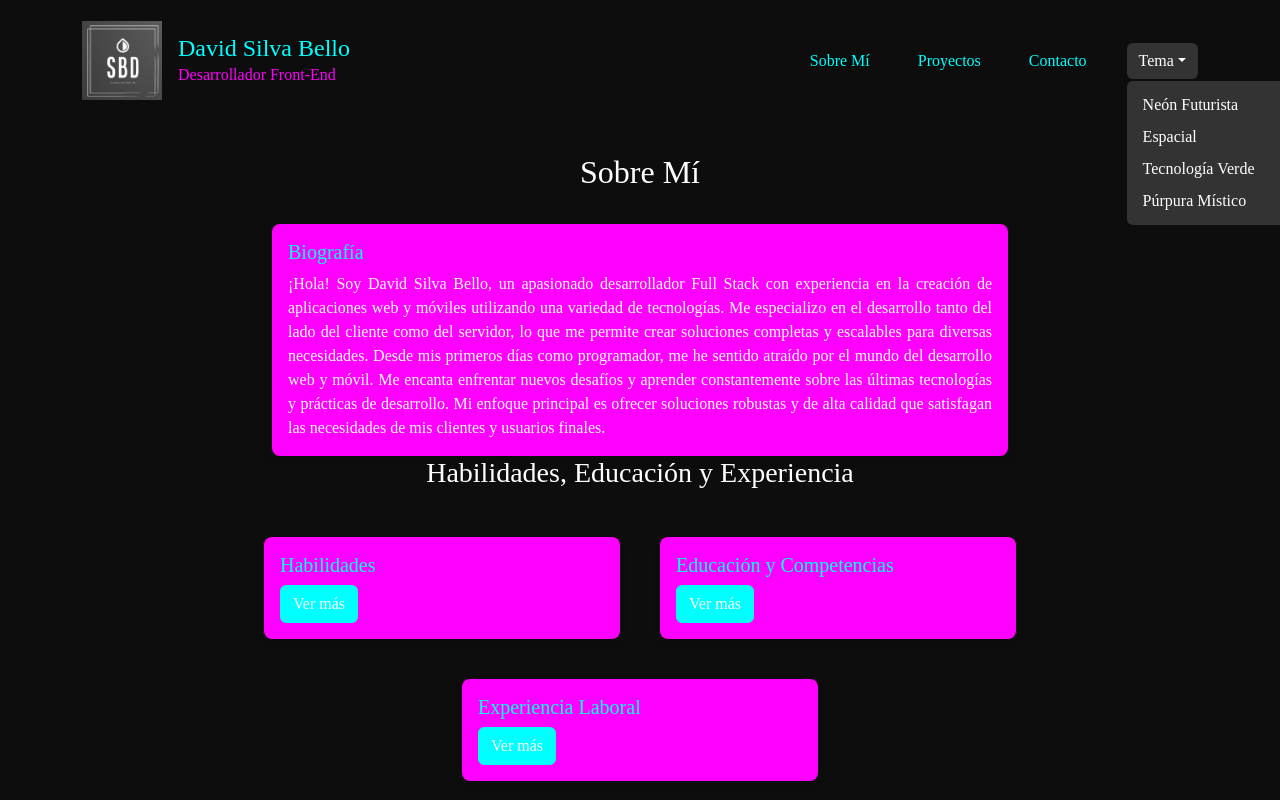
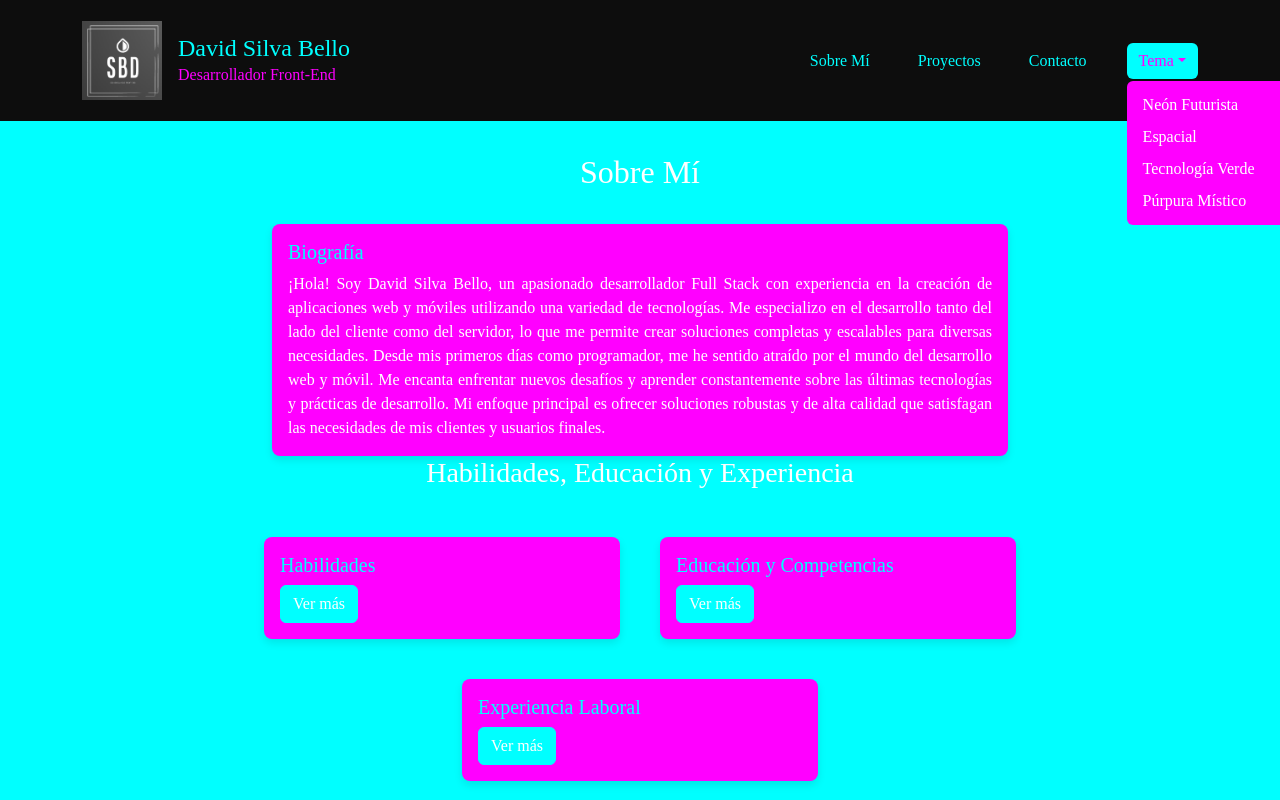
Before and after one commit to Eldavi5/my-portafolio, a React (Create React App) app: page / in a window 1280 px wide. Both pictures are taken after a click on the button "Tema". Built offline with nearby package versions, Linux system fonts and the light colour scheme.

Commit message:
nuevo estilo

```diff
--- a/src/components/About.js
+++ b/src/components/About.js
@@ -60,7 +60,7 @@ export const About = () => {
     ];
 
     return (
-        <section id="about" className="about-section" style={{ backgroundColor: colors.background }}>
+        <section id="about" className="about-section" style={{ backgroundColor: colors.primary }}>
             <Container>
                 <h2 style={{ color: colors.text }}>Sobre Mí</h2>
                 <Row className="justify-content-center">
--- a/src/components/Contact.js
+++ b/src/components/Contact.js
@@ -27,7 +27,7 @@ export const Contact = () => {
     <section
       id="contact"
       className="contact-section"
-      style={{ backgroundColor: colors.background }}
+      style={{ backgroundColor: colors.primary }}
     >
       <Container>
         <h2 style={{ color: colors.text }}>Contacto</h2>
--- a/src/components/Footer.js
+++ b/src/components/Footer.js
@@ -8,7 +8,7 @@ export const Footer = () => {
     const currentYear = new Date().getFullYear();
 
     return (
-        <footer className="footer" style={{ backgroundColor: colors.primary, color: colors.text }}>
+        <footer className="footer" style={{ backgroundColor: colors.background, color: colors.text }}>
             <Container>
                 <p>&copy; {currentYear} David Silva Bello. Todos los derechos reservados.</p>
             </Container>
--- a/src/components/Header.js
+++ b/src/components/Header.js
@@ -1,11 +1,11 @@
 import React, { useContext } from 'react';
 import { Navbar, Nav, Container, Dropdown } from 'react-bootstrap';
-import { ThemeContext } from '../context/ThemeContext';  // Importa el contexto del tema
+import { ThemeContext } from '../context/ThemeContext';
 import Logo from '../images/Logo.png';
 import '../styles/Header.scss';
 
 export const Header = () => {
-    const { colors, handlePaletteChange } = useContext(ThemeContext);  // Usa el contexto del tema
+    const { colors, handlePaletteChange } = useContext(ThemeContext);
 
     return (
         <header style={{ backgroundColor: colors.background, color: colors.text }}>
@@ -26,14 +26,38 @@ export const Header = () => {
                             <Nav.Link href="#contact" style={{ color: colors.primary }}>Contacto</Nav.Link>
                         </Nav>
                         <Dropdown className="theme-dropdown">
-                            <Dropdown.Toggle variant="secondary" id="dropdown-basic">
+                            <Dropdown.Toggle
+                                variant="secondary"
+                                id="dropdown-basic"
+                                style={{ backgroundColor: colors.primary, color: colors.secondary }}
+                            >
                                 Tema
                             </Dropdown.Toggle>
-                            <Dropdown.Menu>
-                                <Dropdown.Item onClick={() => handlePaletteChange('neon')}>Neón Futurista</Dropdown.Item>
-                                <Dropdown.Item onClick={() => handlePaletteChange('space')}>Espacial</Dropdown.Item>
-                                <Dropdown.Item onClick={() => handlePaletteChange('techGreen')}>Tecnología Verde</Dropdown.Item>
-                                <Dropdown.Item onClick={() => handlePaletteChange('purpleMystic')}>Púrpura Místico</Dropdown.Item>
+                            <Dropdown.Menu style={{ backgroundColor: colors.secondary }}>
+                                <Dropdown.Item
+                                    style={{ backgroundColor: colors.secondary, color: colors.text }}
+                                    onClick={() => handlePaletteChange('neon')}
+                                >
+                                    Neón Futurista
+                                </Dropdown.Item>
+                                <Dropdown.Item
+                                    style={{ backgroundColor: colors.secondary, color: colors.text }}
+                                    onClick={() => handlePaletteChange('space')}
+                                >
+                                    Espacial
+                                </Dropdown.Item>
+                                <Dropdown.Item
+                                    style={{ backgroundColor: colors.secondary, color: colors.text }}
+                                    onClick={() => handlePaletteChange('techGreen')}
+                                >
+                                    Tecnología Verde
+                                </Dropdown.Item>
+                                <Dropdown.Item
+                                    style={{ backgroundColor: colors.secondary, color: colors.text }}
+                                    onClick={() => handlePaletteChange('purpleMystic')}
+                                >
+                                    Púrpura Místico
+                                </Dropdown.Item>
                             </Dropdown.Menu>
                         </Dropdown>
                     </Navbar.Collapse>
--- a/src/components/Projects.js
+++ b/src/components/Projects.js
@@ -50,7 +50,7 @@ export const Projects = () => {
     ];
 
     return (
-        <section id="projects" className="projects-section" style={{ backgroundColor: colors.background }}>
+        <section id="projects" className="projects-section" style={{ backgroundColor: colors.primary }}>
             <Container>
                 <h2 style={{ color: colors.text }}>Proyectos</h2>
                 <Row className="justify-content-center">
--- a/src/principal/Menu.js
+++ b/src/principal/Menu.js
@@ -1,10 +1,12 @@
-import React from 'react';
+import React, {useContext} from 'react';
 import { Header, About, Projects, Contact, Footer } from "../components";
+import { ThemeContext } from '../context/ThemeContext';
 import "./Export.scss";
 
 export function Menu() {
+    const { colors } = useContext(ThemeContext);
     return (
-        <div className="App">
+        <div className="App" style={{backgroundColor: colors.primary}}>
             <div style={{ minHeight: '100vh' }}>
                 <Header />
                 <About />
--- a/src/styles/Header.scss
+++ b/src/styles/Header.scss
@@ -1,3 +1,5 @@
+// src/styles/Header.scss
+
 .custom-header {
     padding: 1rem;
     color: #ffffff;
@@ -19,7 +21,6 @@
     display: flex;
     flex-direction: column;
     align-items: flex-start;
-    color:#ffffff;
 }
 
 .custom-header h1 {
```
